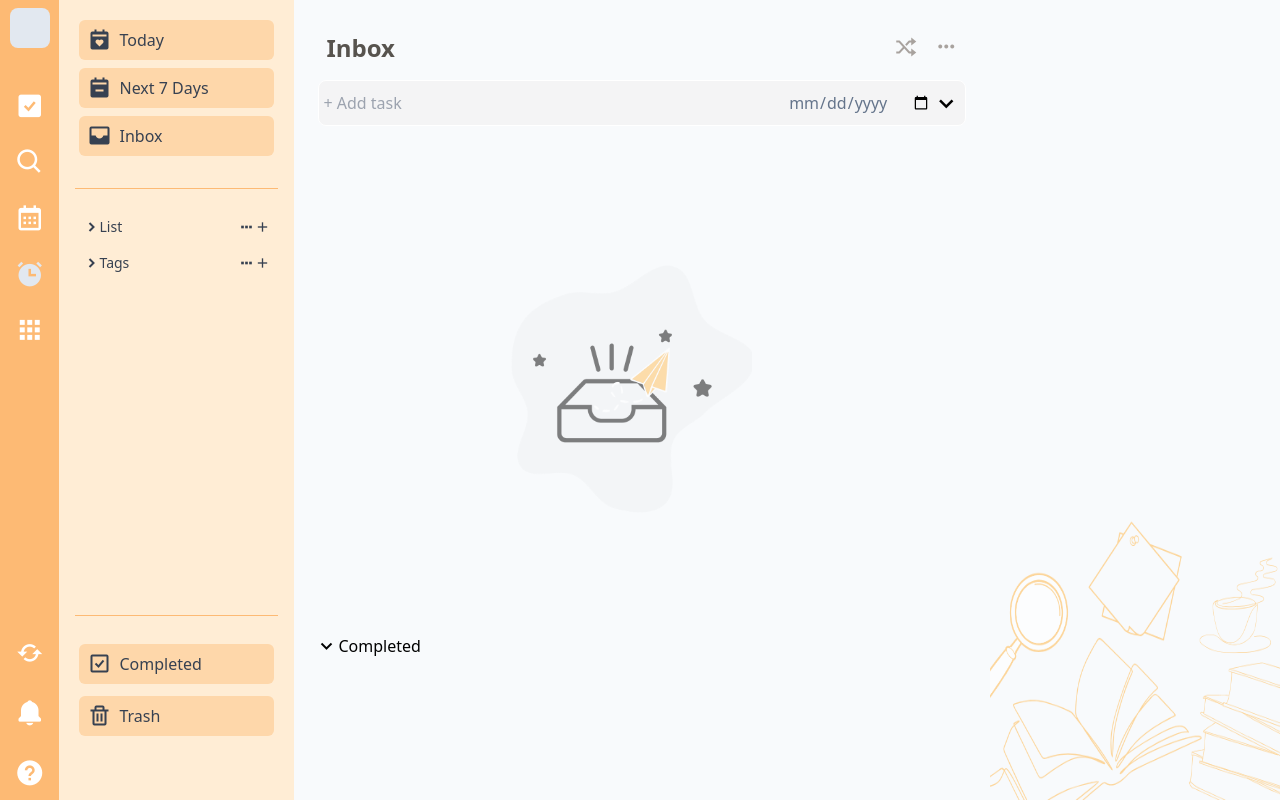
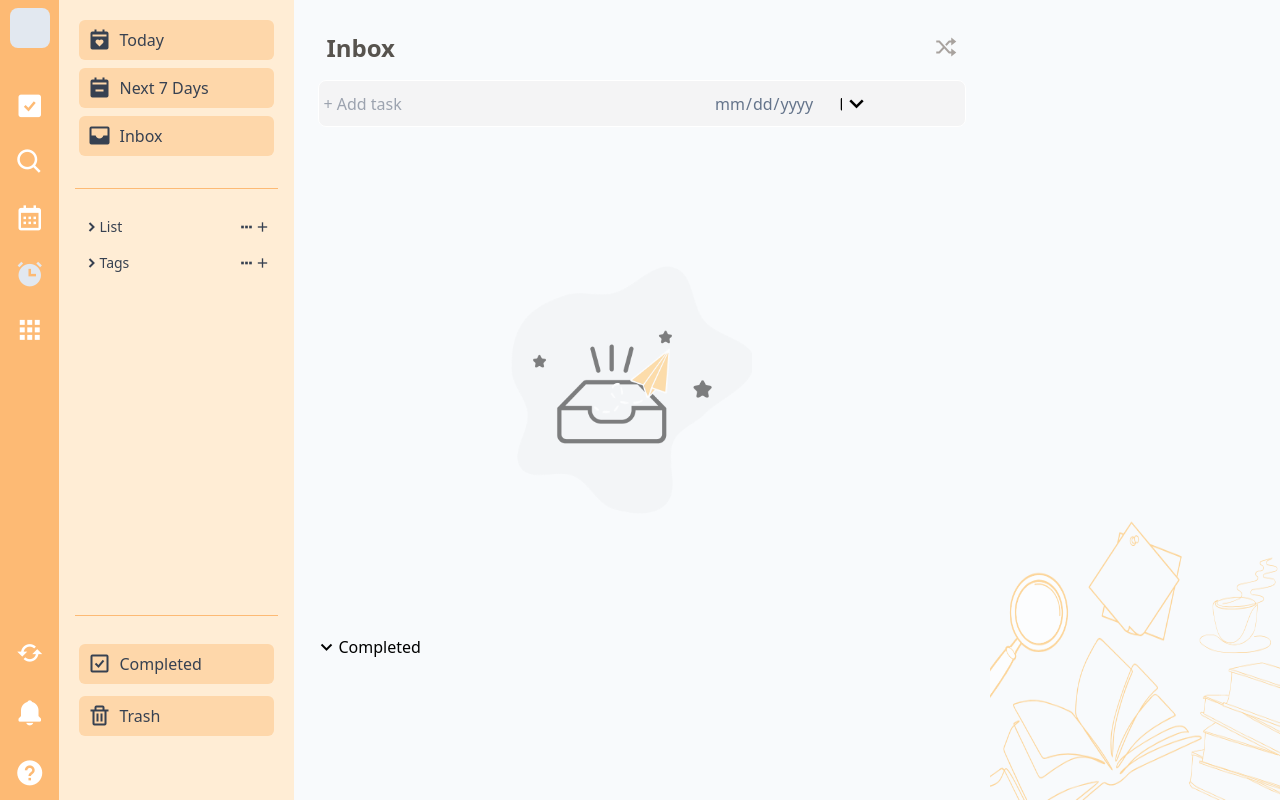
Before and after one commit to kirin58/TO_DO_LIST, a Vue app: page /Inbox in a window 1280 px wide. Built offline with nearby package versions, Linux system fonts and the light colour scheme.

Commit message:
priority newtask

```diff
--- a/src/components/Task/TaskContent.vue
+++ b/src/components/Task/TaskContent.vue
@@ -16,6 +16,7 @@ const editID = ref(null)
 const editText = ref('')
 const editInput = ref(null)
 const taskMenu = ref(null)
+const newTaskPriority = ref('')
 const showShuffle = ref(false)
 const sortByDate = ref(false)
 const sortByPriority = ref(false)
@@ -71,10 +72,11 @@ function addTask() {
     text: task.value,
     dueDate: dueDate.value || '',
     completed: false,
-    priority: ''
+    priority: newTaskPriority.value || ''
   })
   task.value = ''
   dueDate.value = ''
+  newTaskPriority.value = ''
   saveTasks()
   fetchTasks()
 }
@@ -176,18 +178,24 @@ function setPriority(task, color) {
     <div class="flex flex-col p-6 ">
       <div class="f-center justify-between p-2 mb-2 ">
         <p class="text-2xl font-black text-stone-600">Inbox</p>
-        <div class="w-1/2 flex justify-end gap-4 text-stone-400 text-2xl">
-          <div>
-            <button @click="toggleShuffle"><i class='bx  bx-shuffle'  ></i></button>
-            <Taskshuffle v-if="showShuffle" class="absolute z-50" @selectType="handleSelectType"></Taskshuffle>
-          </div>
-          <button><i class='bx  bx-dots-horizontal-rounded'  ></i></button>
+        <div class="text-stone-400 text-2xl">
+          <button @click="toggleShuffle"><i class='bx  bx-shuffle'  ></i></button>
+          <Taskshuffle v-if="showShuffle" class="absolute z-50" @selectType="handleSelectType"></Taskshuffle>
         </div>
       </div>
       <div class="f-center bg-zinc-100 rounded-lg p-1 hover:bg-white border border-white focus-within:border-orange-300">
-        <input type="text" v-model="task" @keyup.enter="addTask" placeholder="+ Add task" class="flex-1 bg-transparent text-slate-500 outline-none"/>
-        <input type="date" v-model="dueDate" locale="th" class="ml-2 text-slate-500 bg-transparent outline-none border-none focus:ring-0" />
-        <i class='bx  bx-chevron-down text-3xl'  ></i>
+        <input type="text" v-model="task" @keyup.enter="addTask" placeholder="+ Add task" class="w-3/5 bg-transparent text-slate-500 outline-none"/>
+        <i v-if="newTaskPriority" :class="flagClass(newTaskPriority)" class="w-1/5 ml-2"></i>
+        <input type="date" v-model="dueDate" locale="th" class="w-1/5 flex items-end ml-2 text-slate-500 bg-transparent outline-none border-none focus:ring-0" />
+        <div class="relative">
+          <button @click="(e) => togglePopup('new',e)">
+            <i class='bx  bx-chevron-down text-3xl'  ></i>
+          </button>
+          <div v-if="taskMenu === 'new'" @click.self="closePopup" class="absolute z-99"
+          :class="[popupPosition === 'top' ? 'bottom-full mb-2' : 'top-full mt-2', 'right-0']">
+            <TaskPopup isNew @set-priority="(color) => { newTaskPriority.value = color; closePopup(); }" />
+          </div>
+        </div>
       </div>
     </div>
     <div class="w-full h-3/5 overflow-y-auto pl-5 pr-14">
--- a/src/components/Task/TaskPopup.vue
+++ b/src/components/Task/TaskPopup.vue
@@ -4,7 +4,8 @@ import Datepicker from '@vuepic/vue-datepicker'
 import '@vuepic/vue-datepicker/dist/main.css'
 
 const props = defineProps({
-    modelValue: String
+    modelValue: String ,
+    isNew : {type:Boolean,default:false}
 })
 const popupPosition = ref('bottom')
 const emit = defineEmits(['update:modelValue','delete'])
@@ -24,11 +25,12 @@ const setDateOffset = (days) => {
 }
 //เลือกธง
 function setPriority(color) {
-  emit('update:priority', color)
+  emit('set-priority', color)
 }
 </script>
 <template>
     <div class="w-48 top-0 z-[9999] p-2 px-4 text-stone-600 bg-stone-50 shadow-xl">
+        <template v-if="!props.isNew">
             <div class="my-2">
                 <div class="text-sm">Date</div>
                 <div class="taskpopup">
@@ -60,6 +62,7 @@ function setPriority(color) {
                 </div>
             </div>
             <div class="taskpopup_line"></div>
+        </template>
         <div class="my-2">
             <div class="text-sm">Priority</div>
             <div class="taskpopup">
@@ -93,11 +96,13 @@ function setPriority(color) {
             <button>#</button>
             <p>Tags</p>
         </div>
+        <template v-if="!props.isNew">
             <div class="taskpopup_line"></div>
             <div @click="emit('delete')" class="taskpopup_func text-red-500">
                 <button ><i class='bx  bx-trash'></i></button>
                 <p>Delete</p>
             </div>
+        </template>
     </div>
 </template>
 <style scoped>
```
Lines whose indentation alone changed are shown as unchanged.
